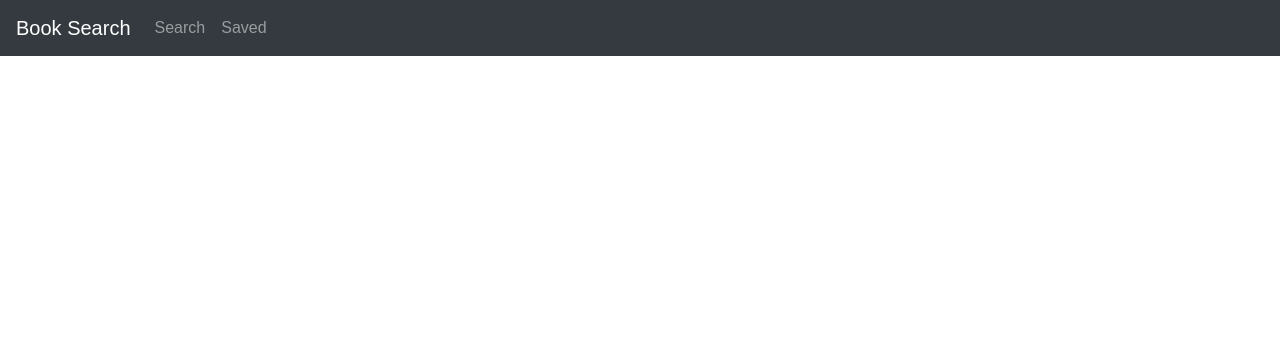
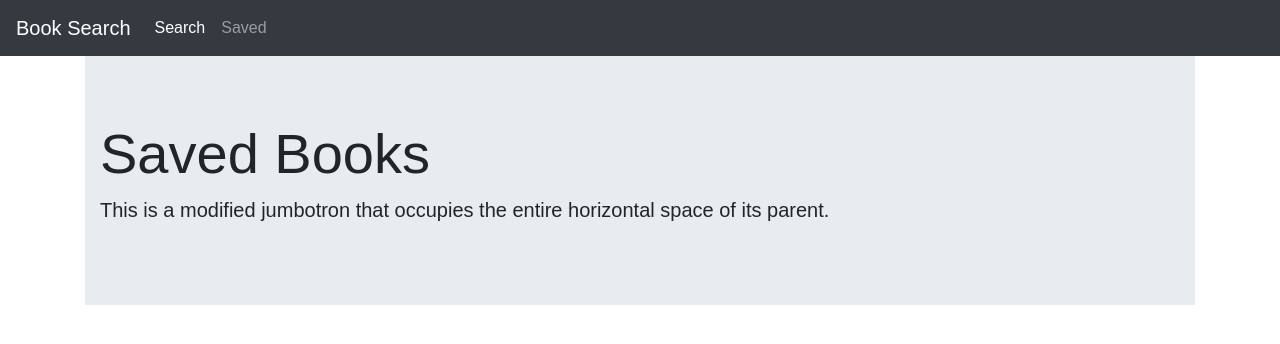
Before and after one commit to mjalbert13/MERN-Books, a React (Create React App) app in the folder client/: page / in a window 1280 px wide. Shown: the top 344 px of the page. Built offline with nearby package versions, Linux system fonts and the light colour scheme.

Commit message:
react rendering

```diff
--- a/client/src/App.js
+++ b/client/src/App.js
@@ -1,20 +1,18 @@
 import React, { Component } from "react";
+import Saved from './Pages/Saved/Saved';
+import Search from './Pages/Search/Search';
 import Navbar from './Components/Navbar/Navbar'
-import {BrowserRouter as Router, Route, Switch} from 'react-router-dom'
-import Search from './Pages/Search/Search'
-import Saved from './Pages/Saved/Saved'
+
 import "./App.css";
 
 class App extends Component {
   render() {
     return (
-      <Router>
-        <div>
-        <Navbar />
-          <Route exact path="/search" component={Search} />
-          <Route exact path="/saved" component={Saved} />
-        </div>
-      </Router>
+     <div>
+       <Navbar />
+       <Saved />
+     </div>
+
 
     );
   }
--- a/client/src/Components/Navbar/Navbar.js
+++ b/client/src/Components/Navbar/Navbar.js
@@ -1,30 +1,33 @@
-import React from 'react';
-import {Link} from 'react-router-dom'
+import React,{Component} from 'react';
 
 
-const Navbar = () => {
+
+class Navbar extends Component {
+
+render() {
     return (
         <nav className="navbar navbar-expand-lg navbar-dark bg-dark">
-            <a className="navbar-brand" href="#">Book Search</a>
+            <a className="navbar-brand" href="/">Book Search</a>
             <button className="navbar-toggler" type="button" data-toggle="collapse" data-target="#navbarText" aria-controls="navbarText" aria-expanded="false" aria-label="Toggle navigation">
                 <span className="navbar-toggler-icon"></span>
             </button>
             <div className="collapse navbar-collapse" id="navbarText">
                 <ul className="navbar-nav mr-auto">
                 <li className="nav-item active">
-                    <Link to = "/search">
-                    <a className="nav-link" href="#">Search </a>
-                    </Link>
+
+                    <a className="nav-link" href="/">Search </a>
+
                 </li>
                 <li className="nav-item">
-                    <Link to = "/saved">
-                    <a className="nav-link" href="#">Saved</a>
-                    </Link>
+
+                    <a className="nav-link" href="/">Saved</a>
+
                 </li>
                 </ul>
             </div>
         </nav>
     )
 }
+}
 
 export default Navbar;
--- a/package.json
+++ b/package.json
@@ -23,6 +23,7 @@
     "create-react-context": "^0.3.0",
     "express": "^4.16.3",
     "if-env": "^1.0.4",
+    "mini-create-react-context": "^0.3.2",
     "mongoose": "^5.6.9",
     "react-router-dom": "^5.0.1"
   }
```
